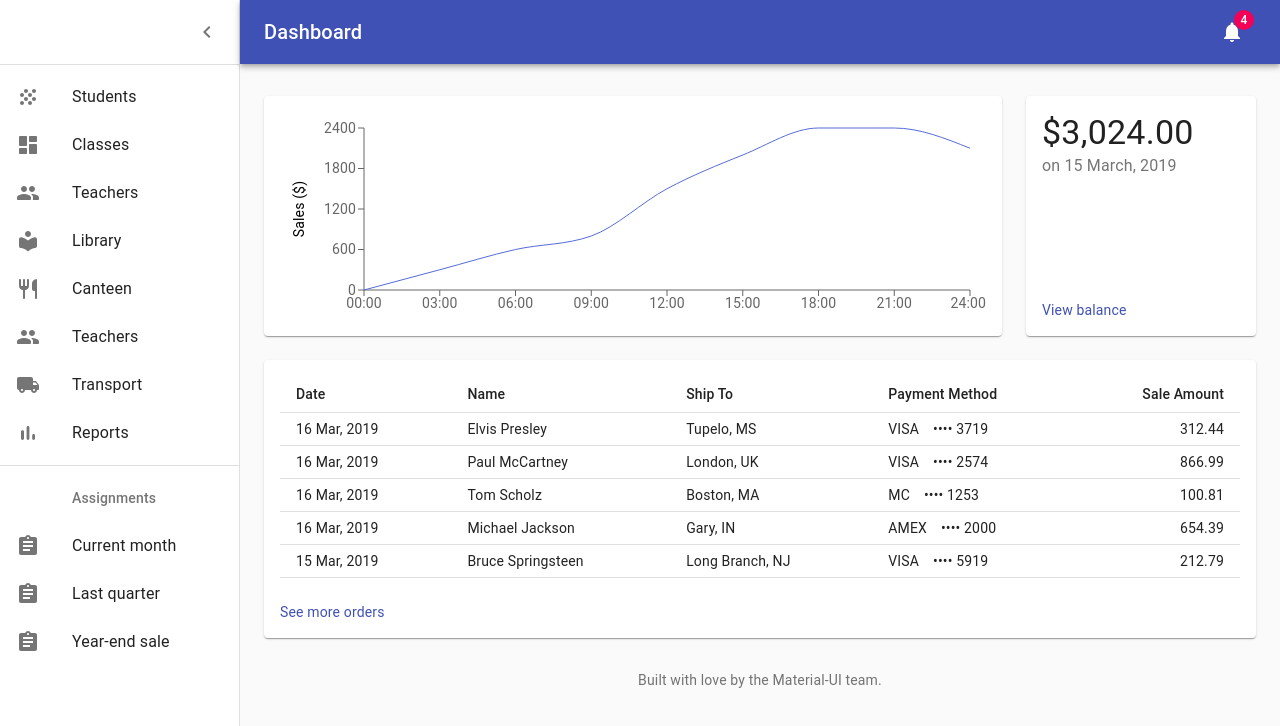
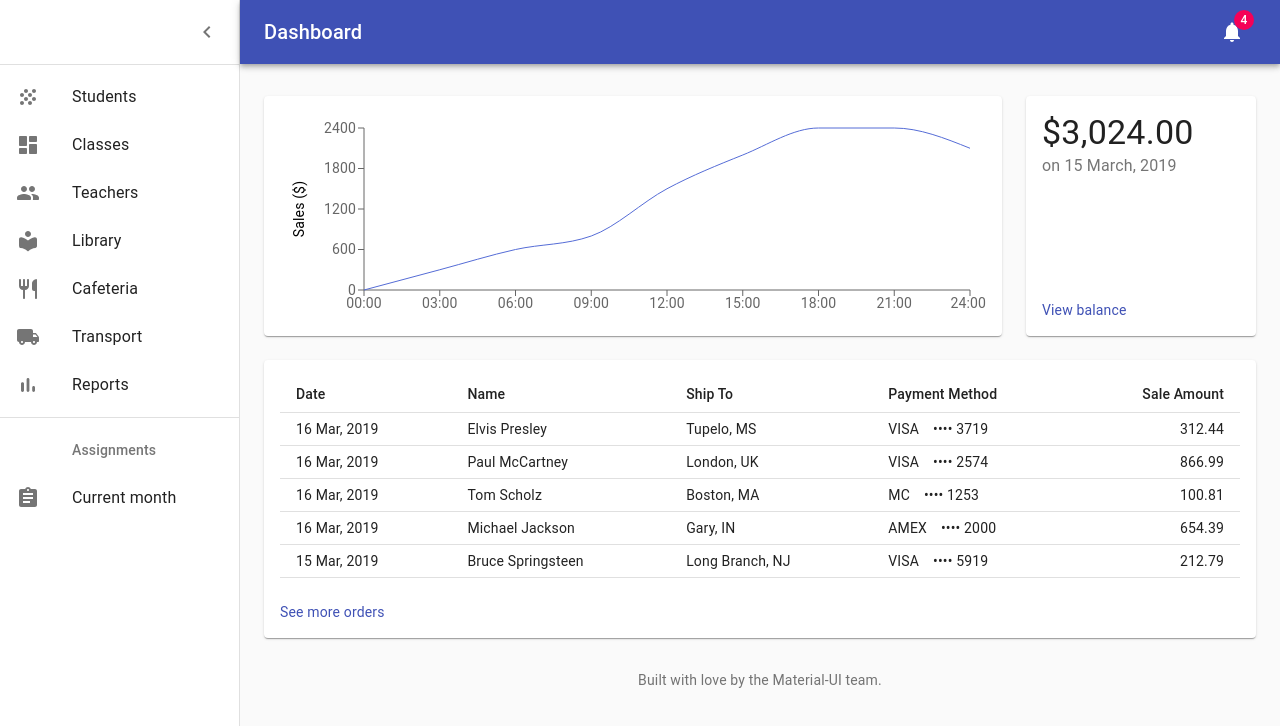
Before and after one commit to samose-kachori/school-app, a React (Create React App) app: page / in a window 1280 px wide. Shown: the top 726 px of the page. Built offline with nearby package versions, Linux system fonts and the light colour scheme.

Commit message:
Added drawer functionality

```diff
--- /dev/null
+++ b/src/components/cafeteria/Cafeteria.js
@@ -0,0 +1,9 @@
+import React from 'react';
+
+class Cafeteria extends React.Component{
+    render(){
+        return <div>Cafeteria</div>
+    }
+}
+
+export default Cafeteria;
--- /dev/null
+++ b/src/components/classes/Classes.js
@@ -0,0 +1,9 @@
+import React from 'react';
+
+class Classes extends React.Component{
+    render(){
+        return <div>Classes</div>
+    }
+}
+
+export default Classes;
--- a/src/components/dashboard/Dashboard.js
+++ b/src/components/dashboard/Dashboard.js
@@ -21,6 +21,23 @@ import { mainListItems, secondaryListItems } from './listItems';
 import Chart from './Chart';
 import Deposits from './Deposits';
 import Orders from './Orders';
+import ListItem from '@material-ui/core/ListItem';
+import ListItemIcon from '@material-ui/core/ListItemIcon';
+import ListItemText from '@material-ui/core/ListItemText';
+import ClassIcon from '@material-ui/icons/DashboardRounded';
+import StudentIcon from '@material-ui/icons/GrainRounded';
+import TeacherIcon from '@material-ui/icons/PeopleRounded';
+import LibraryIcon from '@material-ui/icons/LocalLibraryRounded';
+import TransportIcon from '@material-ui/icons/LocalShippingRounded';
+import CafeteriaIcon from '@material-ui/icons/RestaurantRounded';
+import ReportIcon from '@material-ui/icons/BarChartRounded';
+import Students from '../students/Students';
+import Classes from '../classes/Classes';
+import Teachers from '../teachers/Teachers';
+import Library from '../library/Library';
+import Cafeteria from '../cafeteria/Cafeteria';
+import Transport from '../transport/Transport';
+import Reports from '../reports/Reports';
 
 function MadeWithLove() {
   return (
@@ -33,6 +50,8 @@ function MadeWithLove() {
     </Typography>
   );
 }
+
+
 
 const drawerWidth = 240;
 
@@ -115,16 +134,94 @@ const useStyles = makeStyles(theme => ({
   },
 }));
 
+function Content() {
+  const classes = useStyles();
+  const fixedHeightPaper = clsx(classes.paper, classes.fixedHeight);
+  return (
+      <Container maxWidth="lg" className={classes.container}>
+          <Grid container spacing={3}>
+            {/* Chart */}
+            <Grid item xs={12} md={8} lg={9}>
+              <Paper className={fixedHeightPaper}>
+                <Chart />
+              </Paper>
+            </Grid>
+            {/* Recent Deposits */}
+            <Grid item xs={12} md={4} lg={3}>
+              <Paper className={fixedHeightPaper}>
+                <Deposits />
+              </Paper>
+            </Grid>
+            {/* Recent Orders */}
+            <Grid item xs={12}>
+              <Paper className={classes.paper}>
+                <Orders />
+              </Paper>
+            </Grid>
+          </Grid>
+        </Container>
+  );
+}
+
 export default function Dashboard() {
   const classes = useStyles();
   const [open, setOpen] = React.useState(true);
+  const [show, setShow] = React.useState({});
   const handleDrawerOpen = () => {
     setOpen(true);
   };
   const handleDrawerClose = () => {
     setOpen(false);
   };
-  const fixedHeightPaper = clsx(classes.paper, classes.fixedHeight);
+
+  const showStudents = () => {
+    setShow('students');
+  }
+
+  const showClasses = () => {
+    setShow('classes');
+  }
+
+  const showTeachers = () => {
+    setShow('teachers');
+  }
+
+  const showLibrary = () => {
+    setShow('library');
+  }
+
+  const showCafeteria = () => {
+    setShow('cafeteria');
+  }
+
+  const showTransport = () => {
+    setShow('transport');
+  }
+
+  const showReports = () => {
+    setShow('reports');
+  }
+
+  const renderSwitch = () => {
+    switch(show) {
+      case 'students':
+        return <Students/>;
+      case 'classes':
+        return <Classes/>;
+      case 'teachers':
+        return <Teachers/>;
+      case 'library':
+        return <Library/>;
+      case 'cafeteria':
+        return <Cafeteria/>;
+      case 'transport':
+          return <Transport/>;
+      case 'reports':
+        return <Reports/>;
+      default:
+        return <Content />;
+    }
+  }
 
   return (
     <div className={classes.root}>
@@ -163,34 +260,56 @@ export default function Dashboard() {
           </IconButton>
         </div>
         <Divider />
-        <List>{mainListItems}</List>
+        <List>
+          <ListItem button onClick={showStudents}>
+            <ListItemIcon>
+              <StudentIcon />
+            </ListItemIcon>
+            <ListItemText primary="Students" />
+          </ListItem>
+          <ListItem button onClick={showClasses}>
+            <ListItemIcon>
+              <ClassIcon />
+            </ListItemIcon>
+            <ListItemText primary="Classes" />
+          </ListItem>
+          <ListItem button onClick={showTeachers}>
+            <ListItemIcon>
+              <TeacherIcon />
+            </ListItemIcon>
+            <ListItemText primary="Teachers" />
+          </ListItem>
+          <ListItem button onClick={showLibrary}>
+            <ListItemIcon>
+              <LibraryIcon />
+            </ListItemIcon>
+            <ListItemText primary="Library" />
+          </ListItem>
+          <ListItem button onClick={showCafeteria}>
+            <ListItemIcon>
+              <CafeteriaIcon />
+            </ListItemIcon>
+            <ListItemText primary="Cafeteria" />
+          </ListItem>
+          <ListItem button onClick={showTransport}>
+            <ListItemIcon>
+              <TransportIcon />
+            </ListItemIcon>
+            <ListItemText primary="Transport" />
+          </ListItem>
+          <ListItem button onClick={showReports}>
+            <ListItemIcon>
+              <ReportIcon />
+            </ListItemIcon>
+            <ListItemText primary="Reports" />
+          </ListItem>
+        </List>
         <Divider />
         <List>{secondaryListItems}</List>
       </Drawer>
       <main className={classes.content}>
         <div className={classes.appBarSpacer} />
-        <Container maxWidth="lg" className={classes.container}>
-          <Grid container spacing={3}>
-            {/* Chart */}
-            <Grid item xs={12} md={8} lg={9}>
-              <Paper className={fixedHeightPaper}>
-                <Chart />
-              </Paper>
-            </Grid>
-            {/* Recent Deposits */}
-            <Grid item xs={12} md={4} lg={3}>
-              <Paper className={fixedHeightPaper}>
-                <Deposits />
-              </Paper>
-            </Grid>
-            {/* Recent Orders */}
-            <Grid item xs={12}>
-              <Paper className={classes.paper}>
-                <Orders />
-              </Paper>
-            </Grid>
-          </Grid>
-        </Container>
+        {renderSwitch()}
         <MadeWithLove />
       </main>
     </div>
--- a/src/components/dashboard/listItems.js
+++ b/src/components/dashboard/listItems.js
@@ -3,17 +3,24 @@ import ListItem from '@material-ui/core/ListItem';
 import ListItemIcon from '@material-ui/core/ListItemIcon';
 import ListItemText from '@material-ui/core/ListItemText';
 import ListSubheader from '@material-ui/core/ListSubheader';
+import DashboardIcon from '@material-ui/icons/TableChartRounded';
 import ClassIcon from '@material-ui/icons/DashboardRounded';
+import StudentIcon from '@material-ui/icons/GrainRounded';
 import TeacherIcon from '@material-ui/icons/PeopleRounded';
-import StudentIcon from '@material-ui/icons/GrainRounded';
 import LibraryIcon from '@material-ui/icons/LocalLibraryRounded';
 import TransportIcon from '@material-ui/icons/LocalShippingRounded';
 import ReportIcon from '@material-ui/icons/BarChartRounded';
-import RestaurantIcon from '@material-ui/icons/RestaurantRounded';
+import CafeteriaIcon from '@material-ui/icons/RestaurantRounded';
 import AssignmentIcon from '@material-ui/icons/Assignment';
 
 export const mainListItems = (
   <div>
+    <ListItem button>
+      <ListItemIcon>
+        <DashboardIcon />
+      </ListItemIcon>
+      <ListItemText primary="Dashboard" />
+    </ListItem>
     <ListItem button>
       <ListItemIcon>
         <StudentIcon />
@@ -40,15 +47,9 @@ export const mainListItems = (
     </ListItem>
     <ListItem button>
       <ListItemIcon>
-        <RestaurantIcon />
+        <CafeteriaIcon />
       </ListItemIcon>
       <ListItemText primary="Canteen" />
-    </ListItem>
-    <ListItem button>
-      <ListItemIcon>
-        <TeacherIcon />
-      </ListItemIcon>
-      <ListItemText primary="Teachers" />
     </ListItem>
     <ListItem button>
       <ListItemIcon>
@@ -74,17 +75,5 @@ export const secondaryListItems = (
       </ListItemIcon>
       <ListItemText primary="Current month" />
     </ListItem>
-    <ListItem button>
-      <ListItemIcon>
-        <AssignmentIcon />
-      </ListItemIcon>
-      <ListItemText primary="Last quarter" />
-    </ListItem>
-    <ListItem button>
-      <ListItemIcon>
-        <AssignmentIcon />
-      </ListItemIcon>
-      <ListItemText primary="Year-end sale" />
-    </ListItem>
   </div>
 );
--- /dev/null
+++ b/src/components/library/Library.js
@@ -0,0 +1,9 @@
+import React from 'react';
+
+class Library extends React.Component{
+    render(){
+        return <div>Library</div>
+    }
+}
+
+export default Library;
--- /dev/null
+++ b/src/components/reports/Reports.js
@@ -0,0 +1,9 @@
+import React from 'react';
+
+class Reports extends React.Component{
+    render(){
+        return <div>Reports</div>
+    }
+}
+
+export default Reports;
--- /dev/null
+++ b/src/components/students/Students.js
@@ -0,0 +1,9 @@
+import React from 'react';
+
+class Students extends React.Component{
+    render(){
+        return <div>Students</div>
+    }
+}
+
+export default Students;
--- /dev/null
+++ b/src/components/teachers/Teachers.js
@@ -0,0 +1,9 @@
+import React from 'react';
+
+class Teachers extends React.Component{
+    render(){
+        return <div>Teachers</div>
+    }
+}
+
+export default Teachers;
--- /dev/null
+++ b/src/components/transport/Transport.js
@@ -0,0 +1,9 @@
+import React from 'react';
+
+class Transport extends React.Component{
+    render(){
+        return <div>Transport</div>
+    }
+}
+
+export default Transport;
```
Also changed, not shown: src/components/dashboard/Title.js (added, +15 -0 lines).
